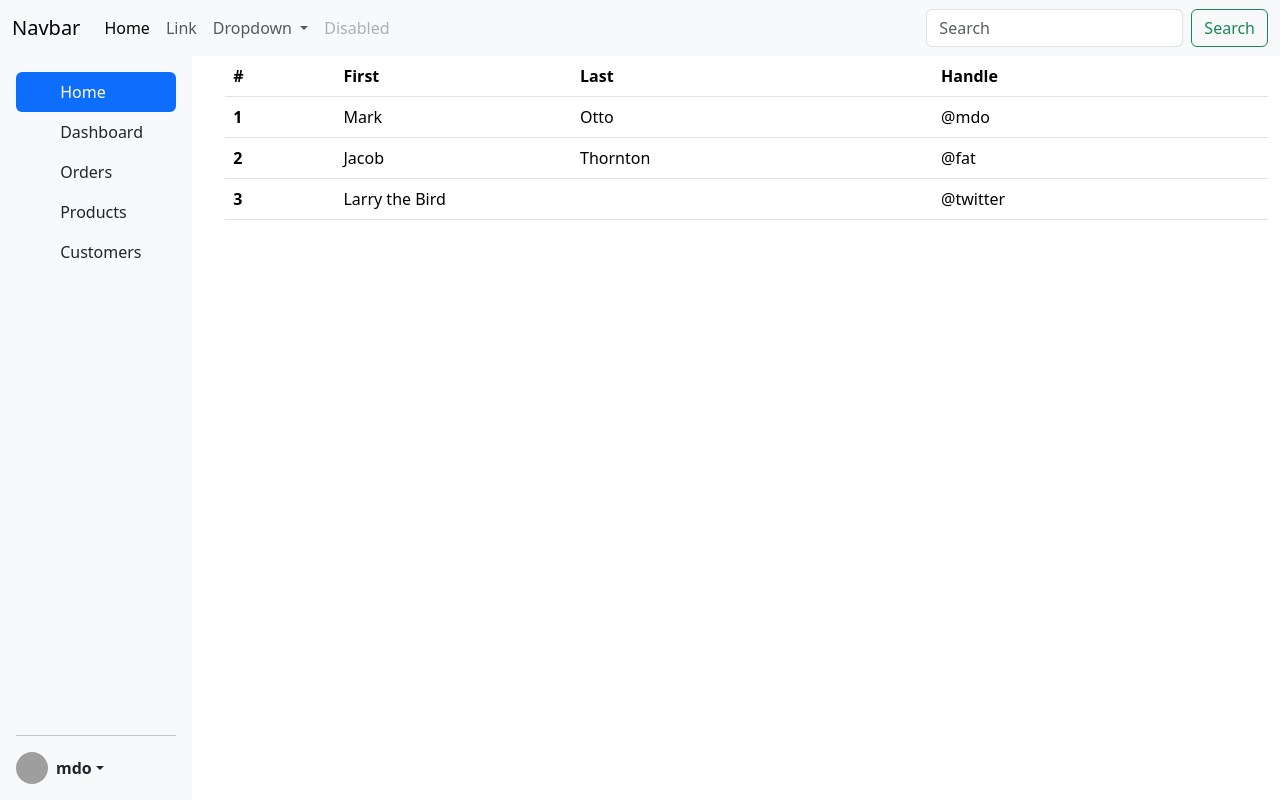
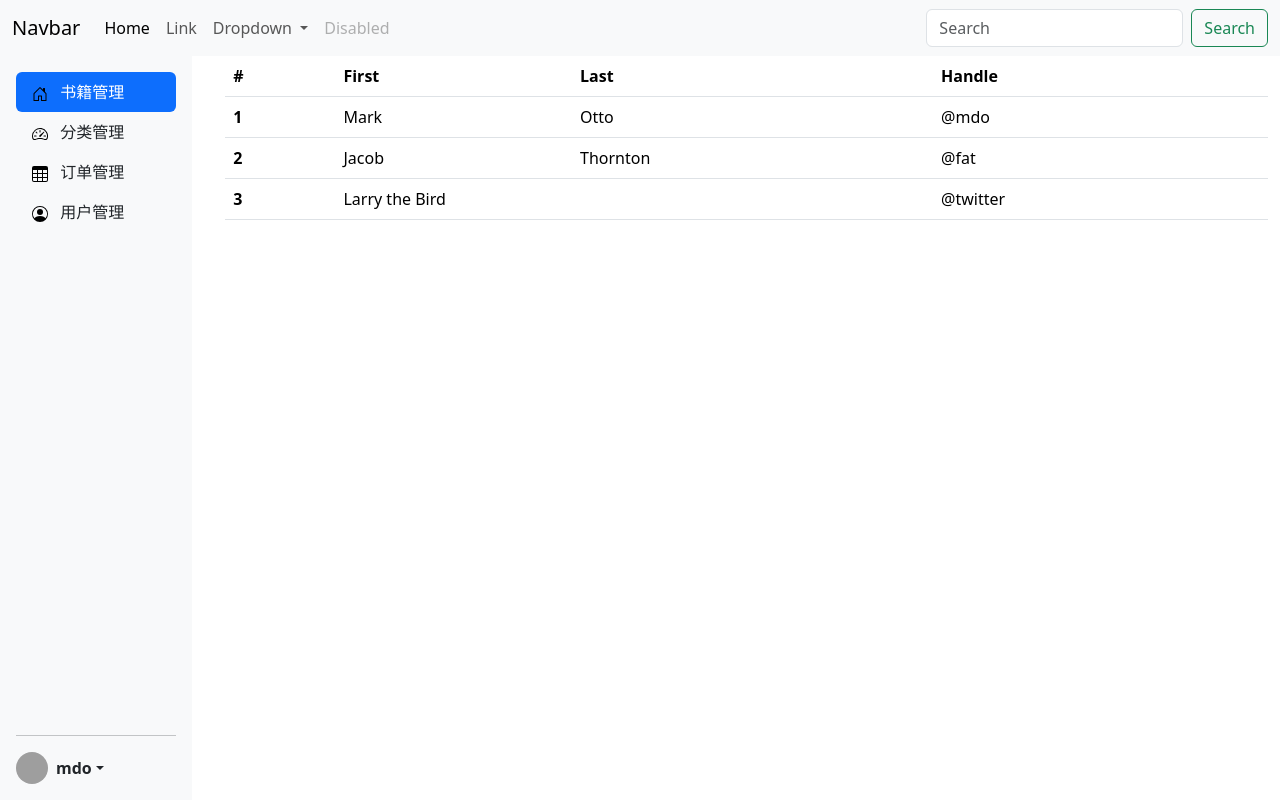
Before and after one commit to MnTeriri/BookMarket-ForVue, a Vue app: page /#/book in a window 1280 px wide. Built offline with nearby package versions, Linux system fonts and the light colour scheme; grey boxes are pictures that could not be loaded.

Commit message:
管理员侧边导航栏

```diff
--- a/src/components/admin/SideMenu.vue
+++ b/src/components/admin/SideMenu.vue
@@ -1,4 +1,22 @@
 <template>
+    <svg xmlns="http://www.w3.org/2000/svg" style="display: none;">
+        <symbol id="home" viewBox="0 0 16 16">
+            <path d="M8.354 1.146a.5.5 0 0 0-.708 0l-6 6A.5.5 0 0 0 1.5 7.5v7a.5.5 0 0 0 .5.5h4.5a.5.5 0 0 0 .5-.5v-4h2v4a.5.5 0 0 0 .5.5H14a.5.5 0 0 0 .5-.5v-7a.5.5 0 0 0-.146-.354L13 5.793V2.5a.5.5 0 0 0-.5-.5h-1a.5.5 0 0 0-.5.5v1.293L8.354 1.146zM2.5 14V7.707l5.5-5.5 5.5 5.5V14H10v-4a.5.5 0 0 0-.5-.5h-3a.5.5 0 0 0-.5.5v4H2.5z"/>
+        </symbol>
+        <symbol id="speedometer2" viewBox="0 0 16 16">
+            <path d="M8 4a.5.5 0 0 1 .5.5V6a.5.5 0 0 1-1 0V4.5A.5.5 0 0 1 8 4zM3.732 5.732a.5.5 0 0 1 .707 0l.915.914a.5.5 0 1 1-.708.708l-.914-.915a.5.5 0 0 1 0-.707zM2 10a.5.5 0 0 1 .5-.5h1.586a.5.5 0 0 1 0 1H2.5A.5.5 0 0 1 2 10zm9.5 0a.5.5 0 0 1 .5-.5h1.5a.5.5 0 0 1 0 1H12a.5.5 0 0 1-.5-.5zm.754-4.246a.389.389 0 0 0-.527-.02L7.547 9.31a.91.91 0 1 0 1.302 1.258l3.434-4.297a.389.389 0 0 0-.029-.518z"/>
+            <path fill-rule="evenodd"
+                  d="M0 10a8 8 0 1 1 15.547 2.661c-.442 1.253-1.845 1.602-2.932 1.25C11.309 13.488 9.475 13 8 13c-1.474 0-3.31.488-4.615.911-1.087.352-2.49.003-2.932-1.25A7.988 7.988 0 0 1 0 10zm8-7a7 7 0 0 0-6.603 9.329c.203.575.923.876 1.68.63C4.397 12.533 6.358 12 8 12s3.604.532 4.923.96c.757.245 1.477-.056 1.68-.631A7 7 0 0 0 8 3z"/>
+        </symbol>
+        <symbol id="table" viewBox="0 0 16 16">
+            <path d="M0 2a2 2 0 0 1 2-2h12a2 2 0 0 1 2 2v12a2 2 0 0 1-2 2H2a2 2 0 0 1-2-2V2zm15 2h-4v3h4V4zm0 4h-4v3h4V8zm0 4h-4v3h3a1 1 0 0 0 1-1v-2zm-5 3v-3H6v3h4zm-5 0v-3H1v2a1 1 0 0 0 1 1h3zm-4-4h4V8H1v3zm0-4h4V4H1v3zm5-3v3h4V4H6zm4 4H6v3h4V8z"/>
+        </symbol>
+        <symbol id="people-circle" viewBox="0 0 16 16">
+            <path d="M11 6a3 3 0 1 1-6 0 3 3 0 0 1 6 0z"/>
+            <path fill-rule="evenodd"
+                  d="M0 8a8 8 0 1 1 16 0A8 8 0 0 1 0 8zm8-7a7 7 0 0 0-5.468 11.37C3.242 11.226 4.805 10 8 10s4.757 1.225 5.468 2.37A7 7 0 0 0 8 1z"/>
+        </symbol>
+    </svg>
     <div class="d-flex flex-column flex-shrink-0 p-3 bg-light" style="width: 15%;">
         <ul class="nav nav-pills flex-column mb-auto">
             <li class="nav-item">
@@ -6,7 +24,7 @@
                     <svg class="bi pe-none me-2" width="16" height="16">
                         <use xlink:href="#home"></use>
                     </svg>
-                    Home
+                    书籍管理
                 </a>
             </li>
             <li>
@@ -14,7 +32,7 @@
                     <svg class="bi pe-none me-2" width="16" height="16">
                         <use xlink:href="#speedometer2"></use>
                     </svg>
-                    Dashboard
+                    分类管理
                 </a>
             </li>
             <li>
@@ -22,15 +40,7 @@
                     <svg class="bi pe-none me-2" width="16" height="16">
                         <use xlink:href="#table"></use>
                     </svg>
-                    Orders
-                </a>
-            </li>
-            <li>
-                <a href="#" class="nav-link link-dark">
-                    <svg class="bi pe-none me-2" width="16" height="16">
-                        <use xlink:href="#grid"></use>
-                    </svg>
-                    Products
+                    订单管理
                 </a>
             </li>
             <li>
@@ -38,7 +48,7 @@
                     <svg class="bi pe-none me-2" width="16" height="16">
                         <use xlink:href="#people-circle"></use>
                     </svg>
-                    Customers
+                    用户管理
                 </a>
             </li>
         </ul>
```
